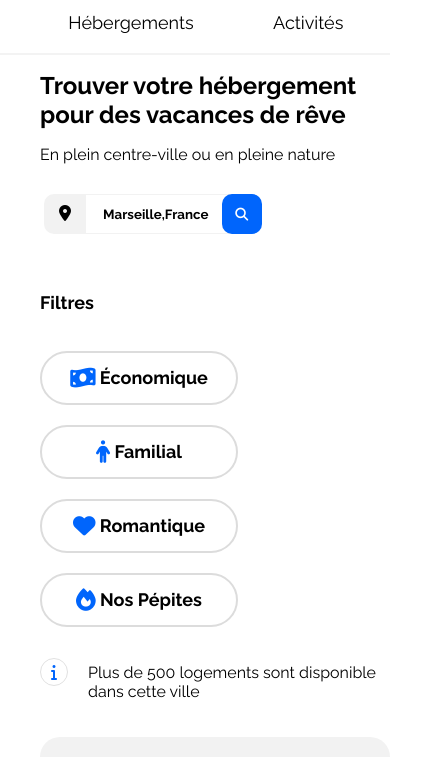
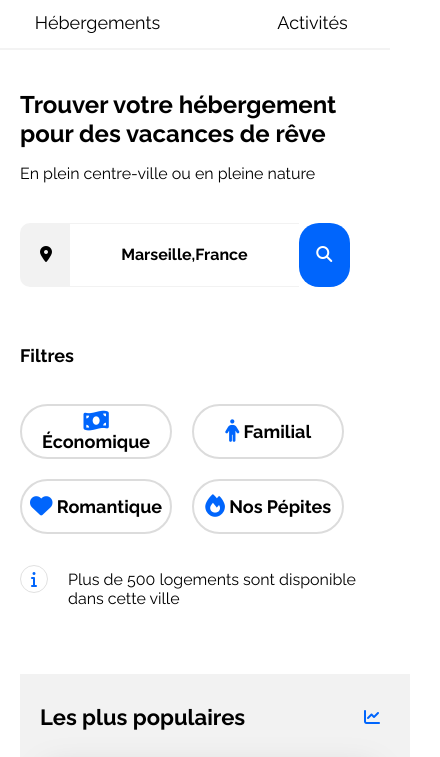
Before and after one commit to Tiiphuss/OCProjet2, a plain HTML site: page index.html in a window 390 px wide. Shown: the part 87-844 px from the top of the page, 440 px wide, since content can reach past the window. Drawn offline with Linux system fonts and the light colour scheme.

Commit message:
Terminé

```diff
--- a/css/style.css
+++ b/css/style.css
@@ -66,7 +66,6 @@ a {
 }
 
 .hebergements-and-populaires section {
-    background-color: var(--main-bg-color);
     border-radius: 20px;
     padding: 30px;
     box-sizing: border-box;
@@ -75,10 +74,12 @@ a {
 /****** Hebergements ***********/
 .hebergements {
     width: 65%;
+    background-color: var(--main-bg-color);
 }
 
 .hebergements-cards a {
     width: 31%;
+    display: flex;
 }
 
 .hebergements-cards{
@@ -106,6 +107,7 @@ a {
     flex-direction: column;
     margin-top: 33px;
     box-shadow: 0 4px 8px 0 rgba(0, 0, 0, 0.2);
+    width: 100%;
 }
 
 .hebergements-cards .card:hover {
@@ -127,7 +129,6 @@ a {
 }
 
 .hebergements-cards img {
-    width: 100%;
     height: 120px;
     border-top-left-radius: 20px;
     border-top-right-radius: 20px;
@@ -146,6 +147,7 @@ h3 span {
 /****** Populaires ***********/
 .populaires {
     width: 32%;
+    background-color: var(--main-bg-color);
 }
 
 .populaires-title {
@@ -443,11 +445,26 @@ footer {
 /* Small devices (phones, less than 768px) */
 @media (max-width: 767.98px) {
     .hebergements-and-populaires {
-        flex-direction: column;
+        flex-direction: column-reverse;
     }
 
     .hebergements {
         width: 100%;
+        background-color: white;
+    }
+
+    .hebergements-cards {
+        flex-direction: column;
+        margin-right: 40px;
+    }
+
+    .hebergements-and-populaires section {
+        border-radius: 0px;
+        padding-top: 30px;
+        padding-left: 0px;
+        padding-bottom: 0px;
+        padding-right: 30px;
+        margin-left: 20px;
     }
 
     .Activites-Cards {
@@ -455,13 +472,30 @@ footer {
         gap: 20px;
     }
 
+    .Activites-Cards a {
+        width: 100%;
+    }
+
     .populaires-cards a {
+        width: 100%;
+    }
+
+    .hebergements-cards a {
         width: 100%;
     }
 
     .Activites-Marseille {
         margin-left: 0px;
+        margin-right: 40px;
+        margin-left: 20px;
     }
+
+    .Texte_main {
+        margin-right: 40px;
+        margin-top: 40px;
+        margin-left: 20px;
+    }
+
 
     header {
         flex-direction: column;
@@ -474,25 +508,36 @@ footer {
 
     }
 
+    footer {
+        flex-direction: column;
+
+    }
+
+    .Nos {
+        margin-left: 20px;
+    }
+
+    .Assistance {
+        margin-left: 20px;
+    }
+
     nav {
-        gap: 0px;
         width: 100%;
-
+        text-align: center;
+        margin-left: 20px;
     }
 
     nav a {
         width: 50%;
-        padding-bottom: 20px;
+        padding-bottom: 15px;
     }
 
     .HebHover {
         font-size: large;
-        margin-left: 35%;
     }
 
     .AHover {
         font-size: large;
-        margin-left: 40%;
     }
 
     form button {
@@ -501,18 +546,20 @@ footer {
     }
 
     .Filtres {
-        flex-direction: column;
+        display: flex;
+        flex-wrap: wrap;
+        margin-left: 20px;
     }
 
     .populaires-cards {
         flex-direction: column;
         justify-content: space-between;
+        margin-left: 20px;
     }
 
     nav a:hover {
         color: blue;                             /*Coloration bleue Hover "Activités" en DESSOUS pour les portables*/
         border-bottom: 2px solid blue;
-        padding-bottom: -1px;
     }
 
     .HebHover:hover {
@@ -535,21 +582,68 @@ footer {
         font-size: small;
     }
 
+    form {
+        display: flex;
+        margin-top: 40px;
+        margin-left: 20px;
+    }
+
+    form input {
+        width: 80%;
+        height: 4em;
+        text-align: center;
+        font-size: medium;
+    }
+
     form button {
-        height: 3em;
-        width: 3em;
+        height: 64px;
+        width: 64px;
+        right: 0px;
+        margin-right: 40px;
+        border-radius: 20px 20px 20px 20px;
+    }
+
+    form label {
+        width: 20px;
+        height: 2em;
+        left: 0px;
+        padding-top: 22px;
+        padding-bottom: 10px;
+        padding-left: 20px;
+    }
+
+    .Filtres button {
+        width: 45%;
+        height: 55px;
+    }
+
+    .Filtres p {
+        margin-right: 100%;
+    }
+
+    .fa-magnifying-glass {
+        font-size: medium;
     }
 
     .LienLogo img {
         width: 100%;
     }
 
-    main {
-        margin-left: 40px;
+    .main-container {
+        padding: 0px;
     }
 
-    .main-container {
-        padding: 0px;
+    .Phrase {
+        margin-bottom: 0px;
+        margin-left: 20px;
+    }
+
+    .populaires-title {
+        margin-left: 20px;
+    }
+
+    .Apropos {
+        margin-left: 20px;
     }
 
 
--- a/index.html
+++ b/index.html
@@ -22,8 +22,8 @@
             </a>
 
             <nav>
-                <a href=""><span class="HebHover">Hébergements</span></a>              <!--Rajouter lien plus tard-->
-                <a href=""><span class="AHover">Activités</span></a>               <!--Rajouter lien plus tard-->
+                <a href="#Hebergements"><span class="HebHover">Hébergements</span></a>
+                <a href="#Activites"><span class="AHover">Activités</span></a>
             </nav>
         </header>
         <main>
@@ -55,7 +55,7 @@
 
             <div class="hebergements-and-populaires">
 
-                <section class="hebergements">
+                <section class="hebergements" id="Hebergements">
                     <div class="hebergements-title">
                         <h2 class="section-title">Hébergements à Marseille</h2>
                     </div>
@@ -258,7 +258,7 @@
                 </section>
             </div>
 
-            <section class="Activites-Marseille">
+        <section class="Activites-Marseille" id="Activites">
                 <div class="Titre-Activite">
                     <h2>Activités à Marseille</h2>
                 </div>
```
